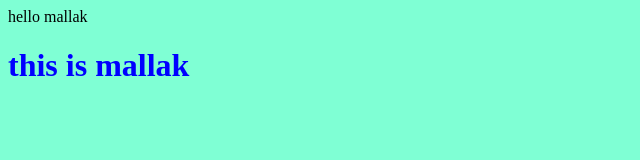
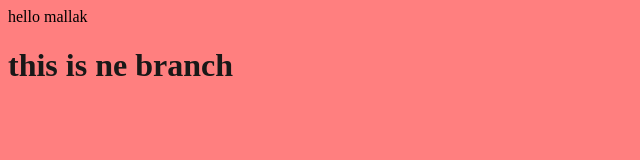
Before and after one commit to malaknaser/mytest, a plain HTML site: page index.html in a window 1280 px wide. Shown: the whole page, without its empty margins (0-640 px from the left). Drawn offline with Linux system fonts and the light colour scheme.

Commit message:
changing style for the title

```diff
--- a/index.html
+++ b/index.html
@@ -8,7 +8,7 @@
 </head>
 <body>
      hello mallak
-     <h1>this is mallak</h1>
+     <h1>this is ne branch</h1>
 <script src="app.js"></script>
 </body>
 </html>
--- a/style.css
+++ b/style.css
@@ -1,6 +1,6 @@
 h1{
-     color: blue;
+     color: rgb(25, 24, 23);
 }
 body{
-     background-color: aquamarine;
+     background-color: rgb(255, 127, 127);
 }
```
